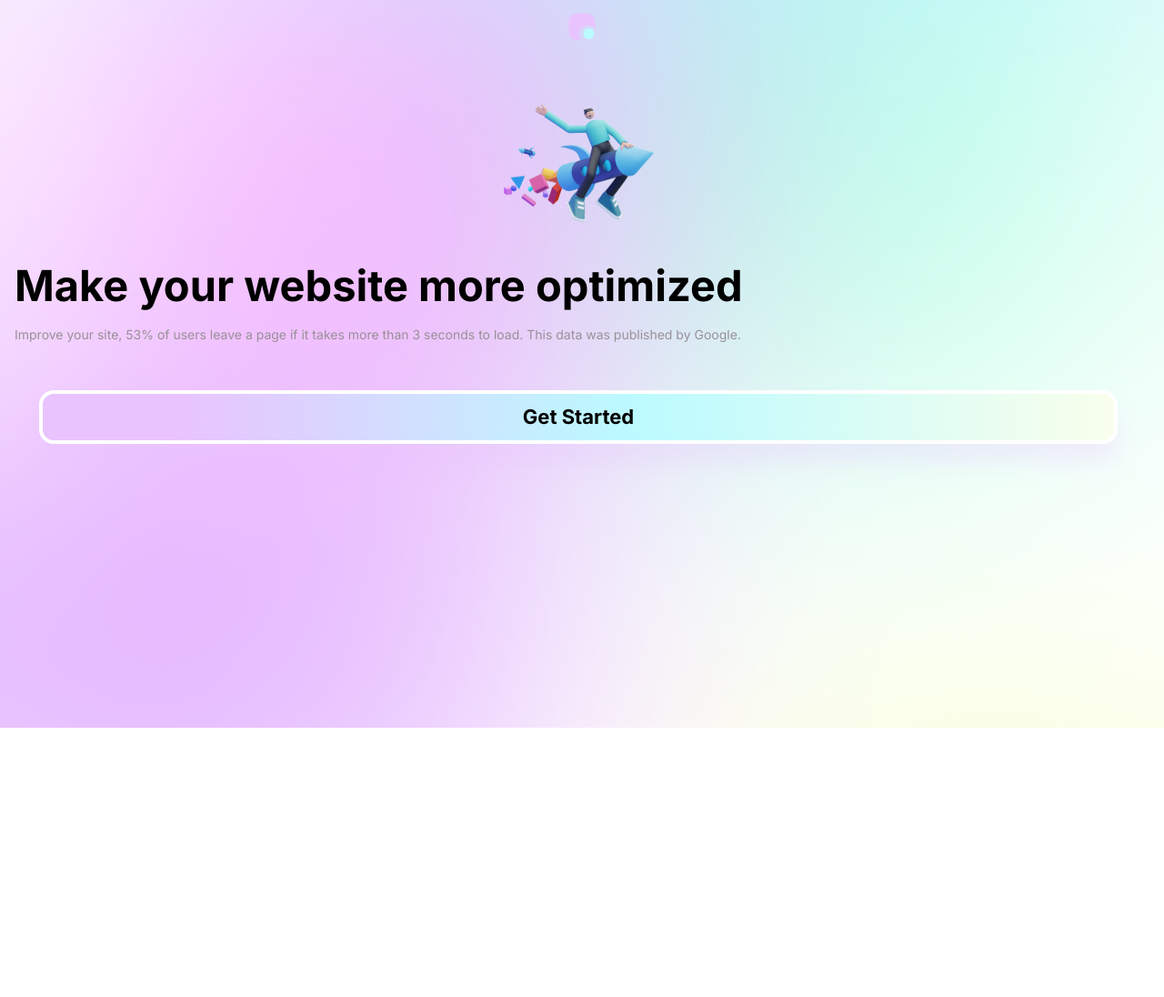
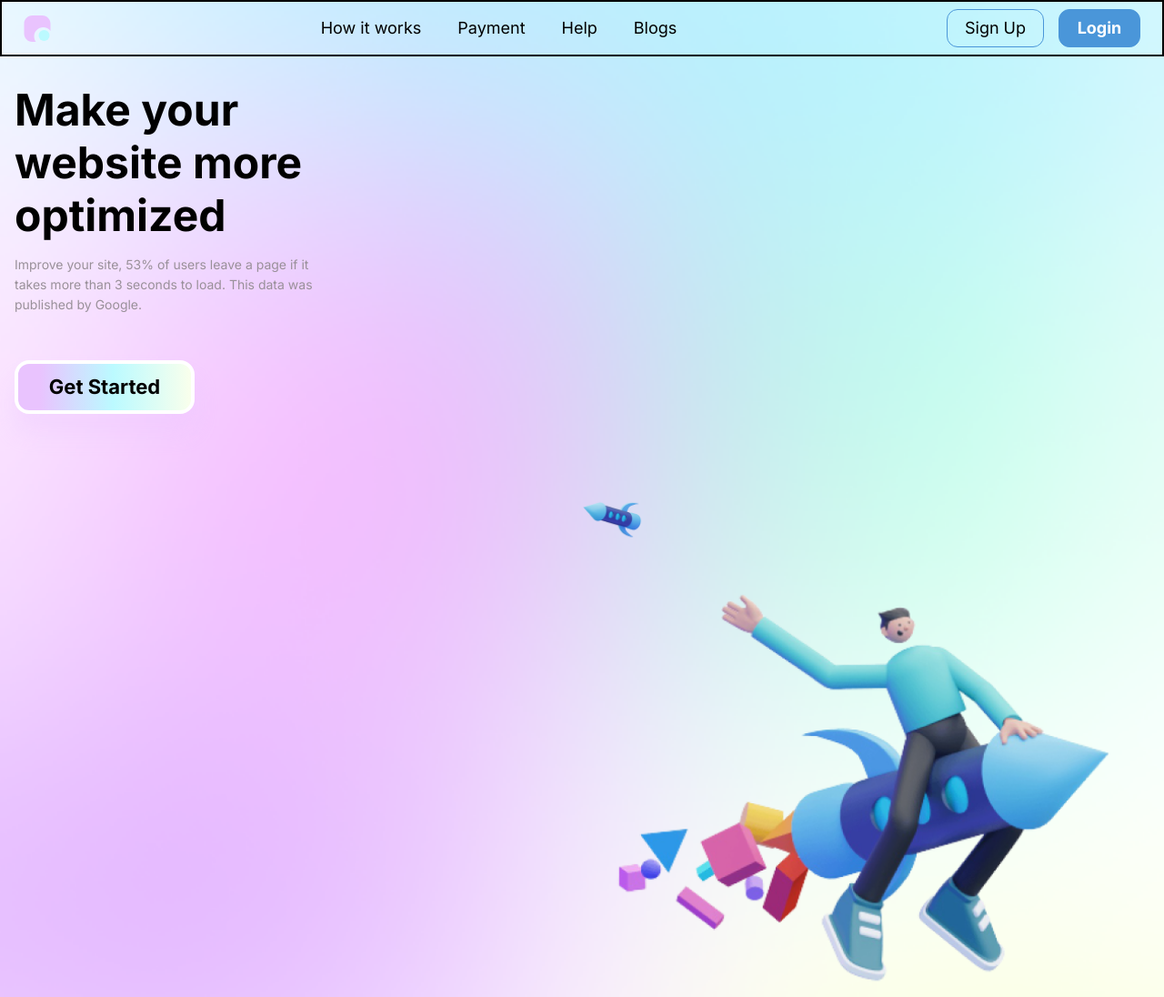
Before and after one commit to Mrbanano/Landing.Page, a plain HTML site: page index.html in a window 1280 px wide. Shown: the whole page at 91% size. Before the commit the page ends 800 px from the top, so only its background shows below. Drawn offline with Linux system fonts and the light colour scheme.

Commit message:
:art: tablet size

```diff
--- a/css/styles.css
+++ b/css/styles.css
@@ -13,16 +13,8 @@
     /*font size variable*/
     --fontBase: "Inter", sans-serif;
 
-    --headLine: bold 28px/33px var(--fontBase);
-    --Body: 15px/25px var(--fontBase);
-    --Label: 15px/25px var(--fontAlternative);
-    --Number: 15px/25px var(--fontBase);
-
-    --headLineMTablet: bold 24px/35px var(--fontBase);
-    --BodyTablet: 24px/35px var(--fontBase);
-    --LabelTablet: 16px/35px var(--fontBase);
-    --SocialTablet: 300 12px/35px var(--fontBase);
-
+    --headLineMTablet: bold 48px/58.09px var(--fontBase);
+    --NavTablet: 18px/21.78px var(--fontBase);
     --headLineMobile: bold 47px/58px var(--fontBase);
     --BodyMobile: 14px/22px var(--fontBase);
     --BtnMobile: bold 22px/27px var(--fontBase);
@@ -41,28 +33,33 @@
     min-width: 300px;
   }
 
-
+  .Header{
+    font: var(--NavTablet);
+    padding-inline-start: 24px;
+    padding-inline-end: 24px;
+  }
   .Header--image img{
       margin-block-start: 15px;
 
   }
-
   .Header--nav{
       display: none;
   }
   .Header__Btncontainer{
-    border: 2px solid red;
-      display: flex;
-      display: none;
+    display: none;
+    align-items: center;
+  }
+  .Header__Btncontainer a{
+    text-decoration: none;
   }
   .Header--nav ul {
-      border: 2px solid green;
       display:flex;
       flex-direction: row;
       list-style: none;
       justify-content: space-between;
   }
   .Header--nav ul a {
+      padding-inline-end: 40px;
       text-decoration: none;
       color: black;
   }
@@ -117,3 +114,79 @@
       color: var(--back);
       text-decoration: none;
   }
+
+  @media only screen and (min-width: 600px) {
+    .Main{
+        display: flex;
+        flex-direction: column;
+    }
+    .CardText--title{
+        font: var(--headLineMTablet);
+        max-width: 358px;
+    }
+    .CardText--description{
+        max-width: 338px;
+    }
+    .CardImg{
+        order: 1;
+        padding-inline-end: 24px;
+        align-self: flex-end;
+        width: 630px;
+        height: 587px;
+    }
+    .CardImg .image{
+        background: url('../assets/images/card-rightTablet.png');
+        background-position: center;
+        background-size: cover;
+        background-repeat: no-repeat;
+    }
+
+    .CardText--btn{
+        max-width: 190px;
+        margin-inline-start: 0px;
+    }
+    .Header{
+        display: flex;
+        flex-direction: row;
+        justify-content: space-between;
+        align-content: center;
+    }
+    .Header--nav{
+        display: inline-block;
+    }
+    .Header__Btncontainer{
+        display: flex;
+        flex-direction: row;
+        width: 213px;
+        max-width: 213px;
+        justify-content: space-between;
+    }
+    .Header__Btncontainer .btnSecundary, .btnPrimaty{
+        width: 105px;
+        height: 40px;
+        border-radius: 12px;
+        border: 1px solid #4a96D9;
+        display: flex;
+        align-items: center;
+        justify-content: center;
+    }
+    .btnPrimaty{
+        width:88px;
+        color: white;
+        background-color:#4a96D9 ;
+        font-weight: bold;
+    }
+    .Header__Btncontainer .btnSecundary .btn, .btnPrimaty .btn{
+        text-decoration: none;
+        color: var(--back);
+    }
+    .btnPrimaty .btn{
+        color: white;
+    }
+  }
+
+  @media only screen and (min-width: 992px) {
+    .Header{
+        border: 2px solid black;
+    }
+  }
--- a/index.html
+++ b/index.html
@@ -27,11 +27,11 @@
         </ul>
       </nav>
       <div class="Header__Btncontainer">
-        <div class="btn">
-          <a href="/#" class="btn btnSecundary">Sign Up</a>
+        <div class="btnSecundary">
+          <a href="/#" class="btn ">Sign Up</a>
         </div>
-        <div class="btn">
-          <a href="#" class="btn btnPrimary">Login</a>
+        <div class="btnPrimaty">
+          <a href="#" class="btn ">Login</a>
         </div>
       </div>
     </header>
```
Also changed, not shown: assets/images/card-rightTablet.png (added).
